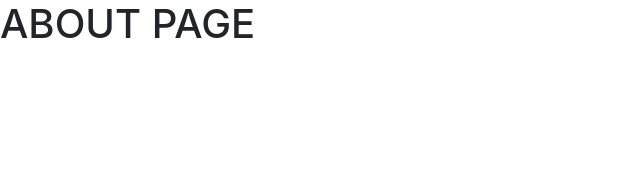
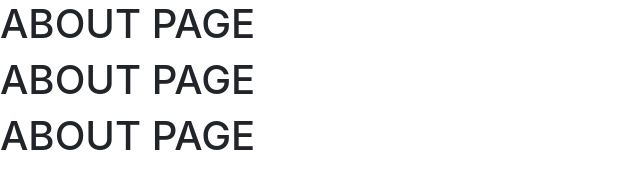
Before and after one commit to ZahraArif/Myrepo123, a plain HTML site: page about.html in a window 1280 px wide. Shown: the whole page, without its empty margins (0-640 px from the left). Drawn offline with nearby package versions, Linux system fonts and the light colour scheme.

Commit message:
Update about.html

```diff
--- a/about.html
+++ b/about.html
@@ -11,6 +11,9 @@
   </head>
   <body>
       <h1>ABOUT PAGE</h1>
+    <h1>ABOUT PAGE</h1>
+    <h1>ABOUT PAGE</h1>
+
     <!-- Optional JavaScript -->
     <!-- jQuery first, then Popper.js, then Bootstrap JS -->
     <script src="https://code.jquery.com/jquery-3.3.1.slim.min.js" integrity="sha384-q8i/X+965DzO0rT7abK41JStQIAqVgRVzpbzo5smXKp4YfRvH+8abtTE1Pi6jizo" crossorigin="anonymous"></script>
```
